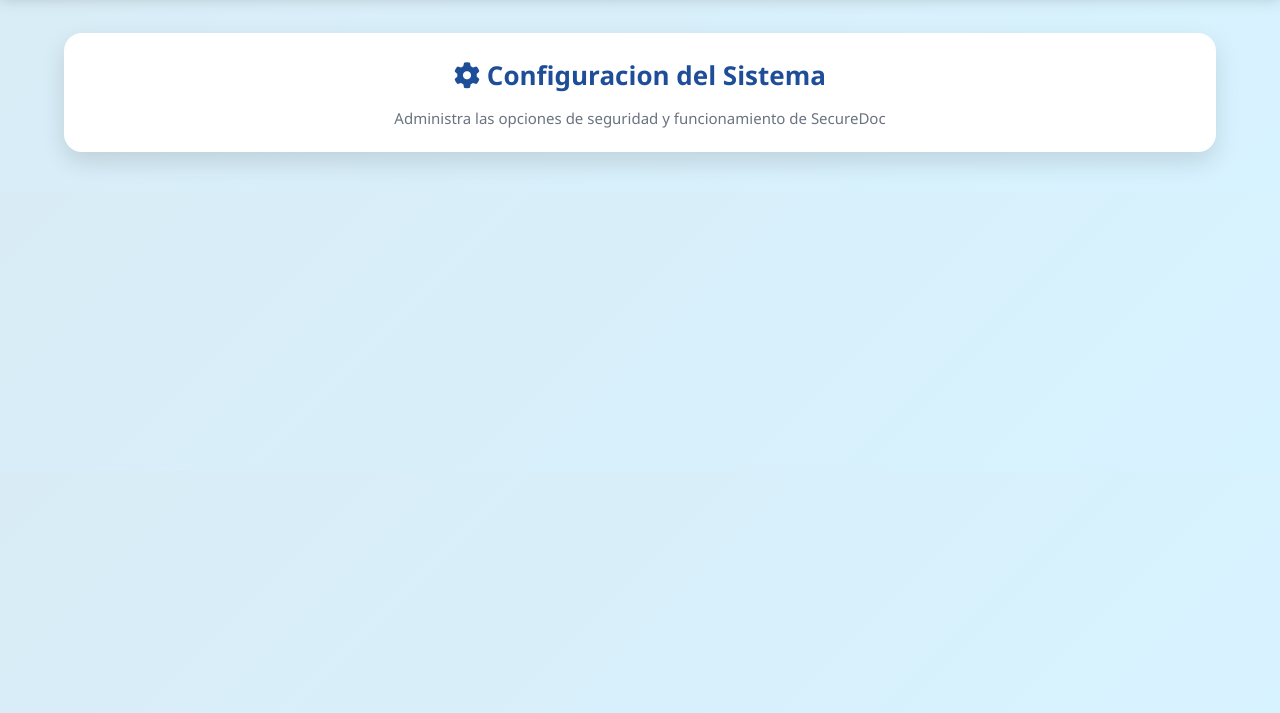
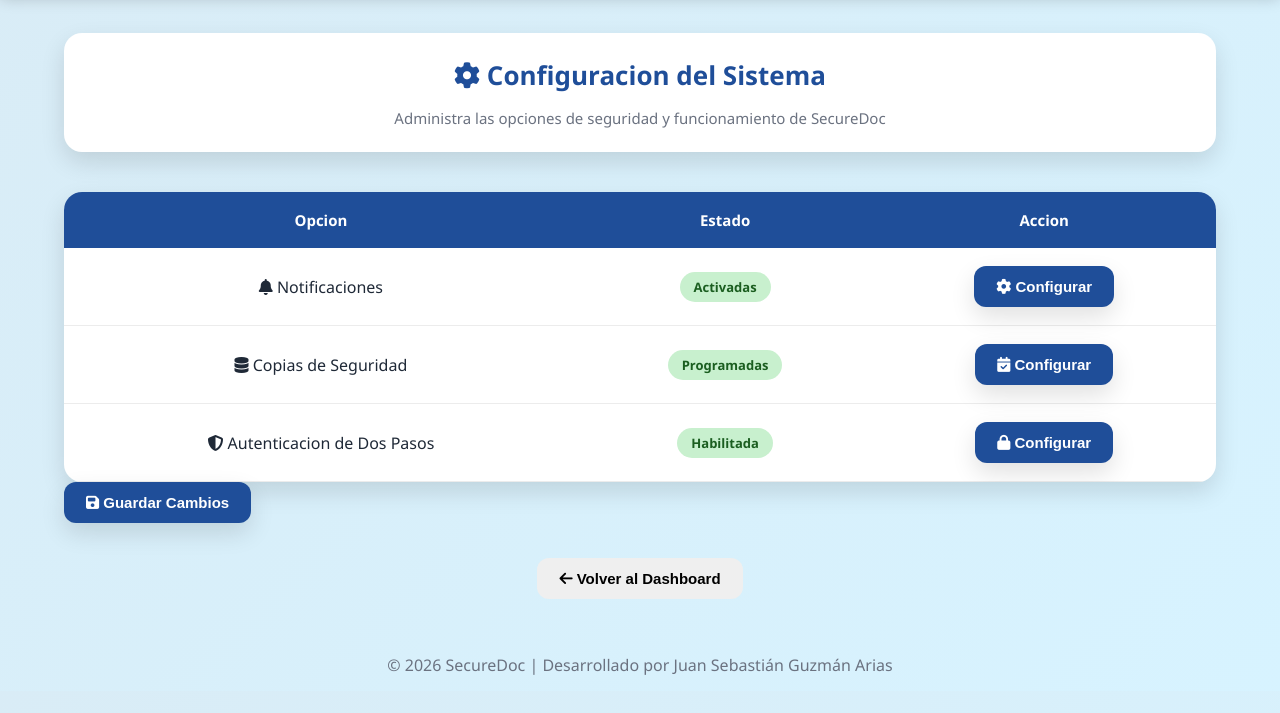
Before and after one commit to sebastianguzmanarias532-crypto/SecureDoc, a website built with webpack: page configuracion.html in a window 1280 px wide. Shown: the part 87-800 px from the top of the page. Built offline with nearby package versions, Linux system fonts and the light colour scheme.

Commit message:
Actualiza interfaz de SecureDoc

```diff
--- a/configuracion.html
+++ b/configuracion.html
@@ -79,9 +79,182 @@
              CONFIGURACIONES
  ==============================-->
 
+  <table class="tablaConfiguracion">
+
+    <thead>
+
+    <tr>
+
+      <th>Opcion</th>
+      <th>Estado</th>
+      <th>Accion</th>
+
+    </tr>
+
+    </thead>
+
+    <tbody>
+
+    <!--NOTIFICACIONES-->
+
+    <tr>
+
+      <td>
+
+        <i class="fa-solid fa-bell"></i>
+
+        Notificaciones
+
+      </td>
+
+      <td>
+
+        <span class="estado activo">
+
+          Activadas
+
+        </span>
+
+      </td>
+
+      <td>
+
+        <button class="btnPrincipal">
+
+          <i class="fa-solid fa-gear"></i>
+
+          Configurar
+
+        </button>
+
+      </td>
+
+    </tr>
+
+    <!--COPIAS DE SEGURIDAD-->
+
+    <tr>
+
+      <td>
+
+        <i class="fa-solid fa-database"></i>
+
+        Copias de Seguridad
+
+      </td>
+
+      <td>
+
+        <span class="estado activo">
+
+          Programadas
+
+        </span>
+
+      </td>
+
+      <td>
+
+        <button class="btnPrincipal">
+
+          <i class="fa-solid fa-calendar-check"></i>
+
+          Configurar
+
+        </button>
+
+      </td>
+
+    </tr>
+
+    <!--AUTENTICACION-->
+
+    <tr>
+
+      <td>
+
+        <i class="fa-solid fa-shield-halved"></i>
+
+        Autenticacion de Dos Pasos
+
+      </td>
+
+      <td>
+
+        <span class="estado activo">
+
+          Habilitada
+
+        </span>
+
+      </td>
+
+      <td>
+
+        <button class="btnPrincipal">
+
+          <i class="fa-solid fa-lock"></i>
+
+          Configurar
+
+        </button>
+
+      </td>
+
+    </tr>
+
+    </tbody>
+
+  </table>
+
+  <!--==============================
+              BOTONES
+  ==============================-->
+
+  <div class="botones">
+
+    <button class="btnPrincipal">
+
+      <i class="fa-solid fa-floppy-disk"></i>
+
+      Guardar Cambios
+
+    </button>
+
+  </div>
+
+  <!--==============================
+               VOLVER
+ ==============================-->
+
+  <div class="volver">
+
+    <button
+      class="btnVolver"
+      onclick="window.location.href='dashboard2.html'">
+
+      <i class="fa-solid fa-arrow-left"></i>
+
+      Volver al Dashboard
+
+    </button>
+
+  </div>
 
 </div>
 
+<!--==================================================
+                      FOOTER
+==================================================-->
+
+
+<footer class="footerDashboard">
+
+  © 2026 SecureDoc |
+  Desarrollado por Juan Sebastián Guzmán Arias
+
+</footer>
 
 </body>
+
 </html>
```
Also changed, not shown: dashboard2.html (+2 -2 lines), index.html (+8 -11 lines), registro.html (+9 -1 lines), reportes.html (+5 -1 lines), usuarios.html (+15 -3 lines).
